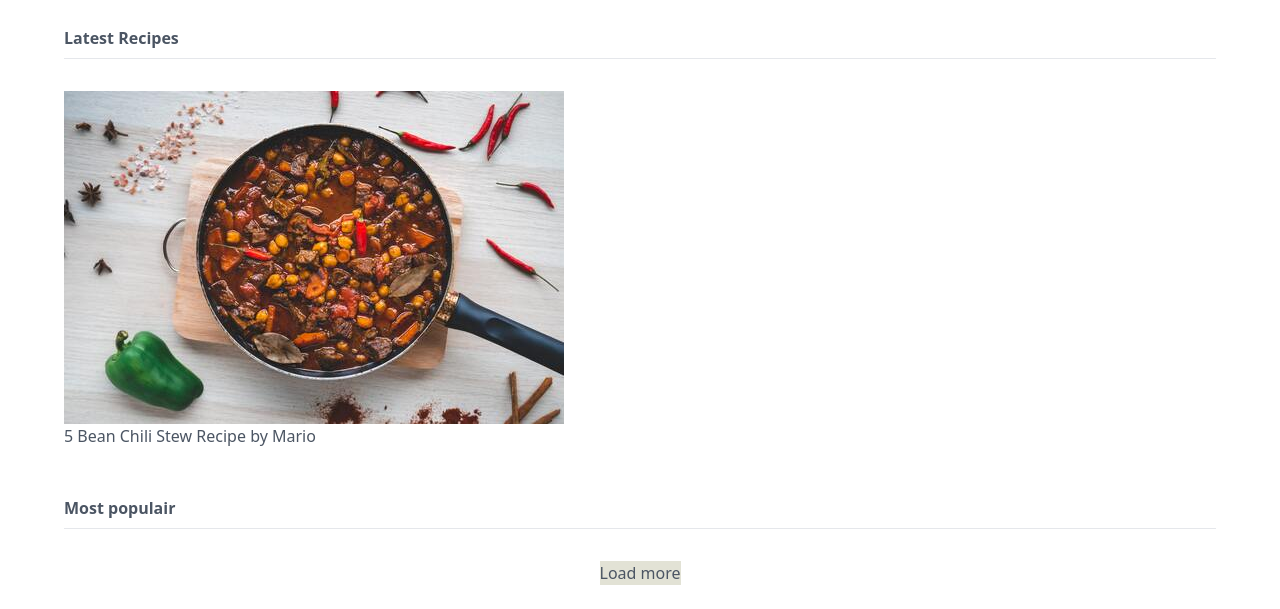
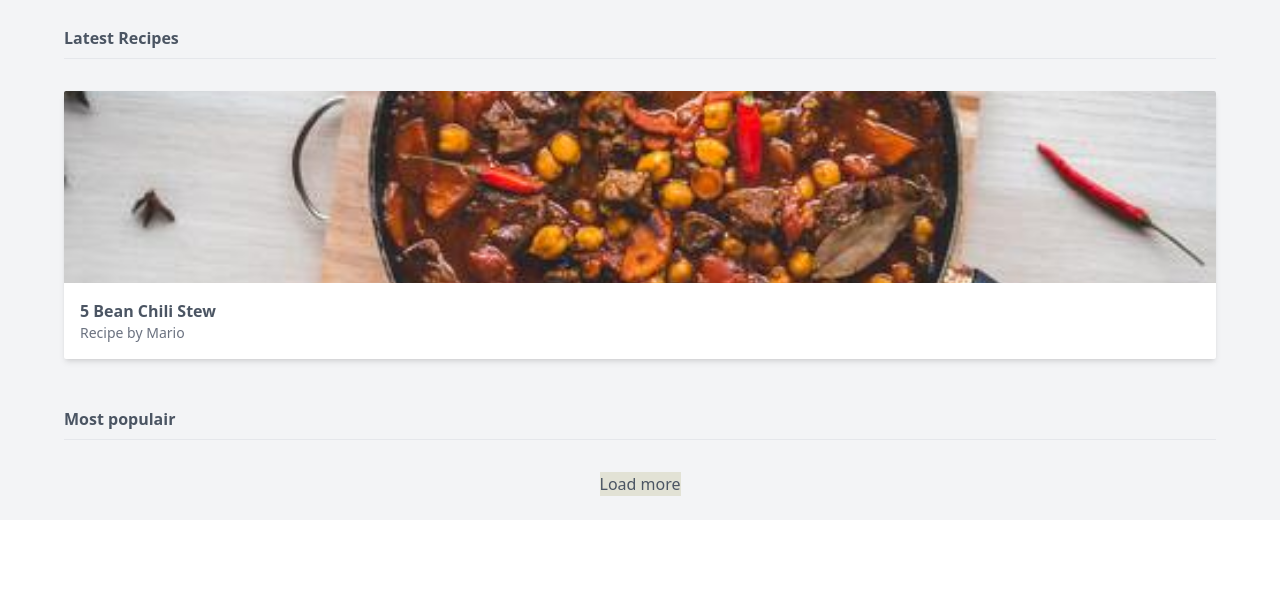
Before and after one commit to MichaelChorak/recipes, a website: page public/index.html in a window 1280 px wide. Shown: the part 291-900 px from the top of the page. After the commit the page ends 811 px from the top, so only its background shows below. Drawn offline with Linux system fonts and the light colour scheme.

Commit message:
Created a basic card components for the recipes

```diff
--- a/public/index.html
+++ b/public/index.html
@@ -38,7 +38,7 @@
       </div>
       <!--end nav-->
 
-      <main class="px-16 py-6">
+      <main class="px-16 py-6 bg-gray-100">
         <div class="flex justify-center md:justify-end">
           <a href="#" class="text-primary">Log in</a>
           <a href="#" class="text-primary ml-2">Sign up</a>
@@ -55,11 +55,15 @@
           </h4>
           <div class="mt-8">
             <!--Ccards go here-->
-            <div>
-              <img src="img/stew.jpg" alt="Ninja stew" />
-              <div>
-                <span>5 Bean Chili Stew</span>
-                <span>Recipe by Mario</span>
+            <div class="bg-white rounded-sm overflow-hidden shadow-md">
+              <img
+                src="img/stew.jpg"
+                alt="Ninja stew"
+                class="object-cover w-full h-32 sm:h-48"
+              />
+              <div class="m-4">
+                <span class="font-bold">5 Bean Chili Stew</span>
+                <span class="block text-gray-500 text-sm">Recipe by Mario</span>
               </div>
             </div>
           </div>
```
Also changed, not shown: public/styles.css.
